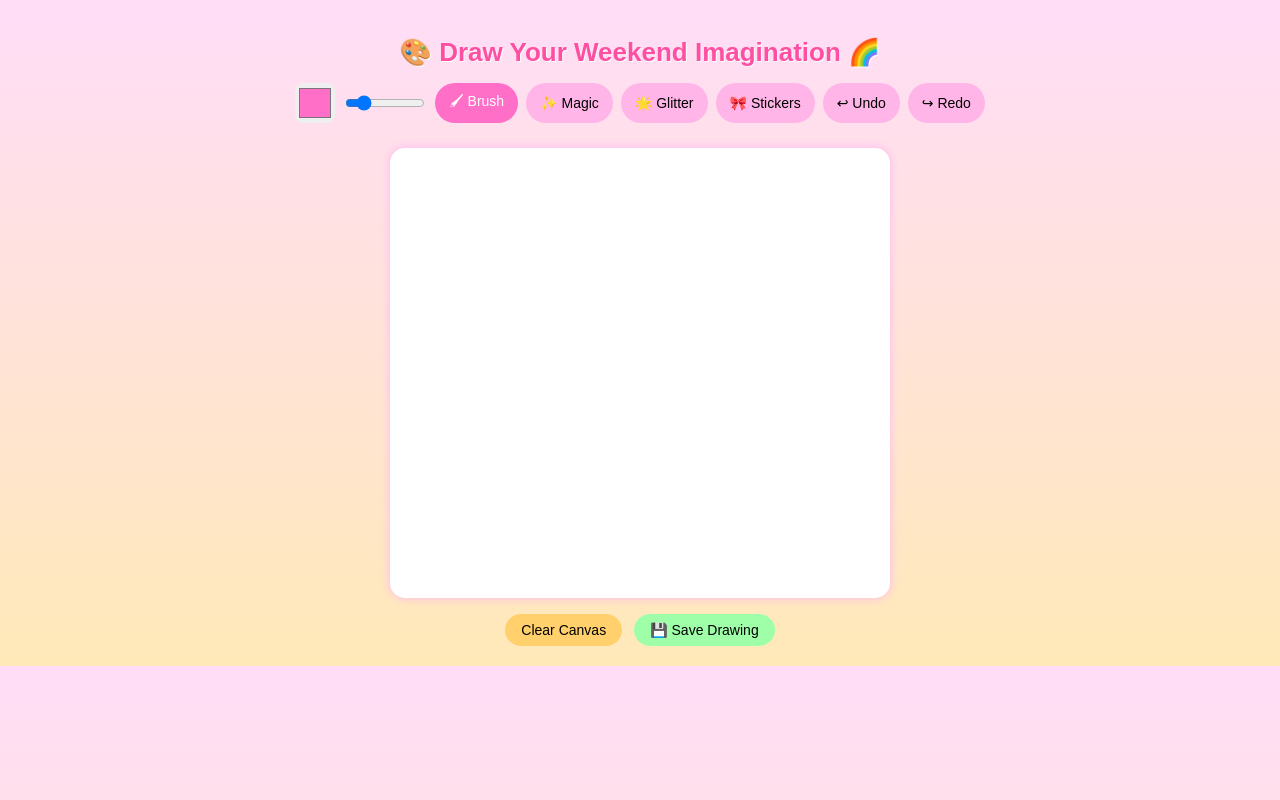
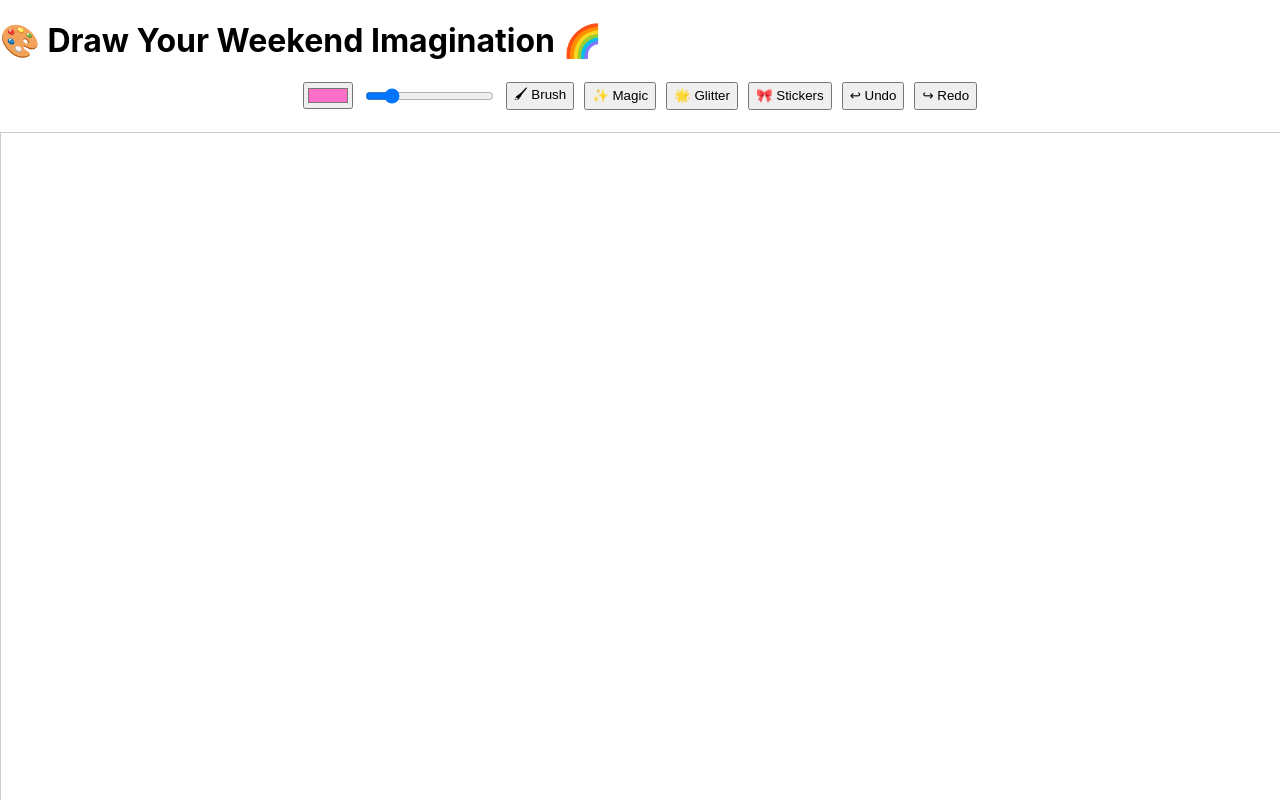
Before and after one commit to JaiviikMankad/Craft_Your_Thought, a React (Create React App) app: page / in a window 1280 px wide. Shown: the top 800 px of the page. Built offline with nearby package versions, Linux system fonts and the light colour scheme.

Commit message:
Update App.css

```diff
--- a/src/App.css
+++ b/src/App.css
@@ -1,132 +1,42 @@
-body {
-  background: linear-gradient(#ffddf8, #ffe9b8);
-  font-family: "Poppins", sans-serif;
-  margin: 0;
-  padding: 0;
-}
-
-.draw-container {
-  text-align: center;
-  padding: 20px;
-}
-
-.title {
-  font-size: 26px;
-  font-weight: 700;
-  color: #ff4fa3;
-  margin-bottom: 15px;
-  text-shadow: 1px 1px #fff;
-}
-
 .canvas {
-  background: white;
-  border-radius: 15px;
-  box-shadow: 0 0 10px #ffb7ef;
-  margin-top: 15px;
-  touch-action: none;
+  touch-action: none; /* needed to allow finger drawing */
+  border: 1px solid #ccc;
+  margin-top: 10px;
+  width: 100%;
 }
 
 .toolbar {
   display: flex;
   flex-wrap: wrap;
-  gap: 8px;
+  gap: 10px;
   justify-content: center;
-  margin-bottom: 10px;
+  margin-bottom: 12px;
 }
 
-.toolbar button {
-  background: #ffb5e8;
-  border: none;
-  padding: 8px 14px;
-  border-radius: 20px;
-  font-size: 14px;
-  cursor: pointer;
-  transition: 0.2s;
+.bottom-buttons {
+  margin-top: 15px;
+  display: flex;
+  gap: 12px;
+  justify-content: center;
+  flex-wrap: wrap;
 }
 
-.toolbar button:hover {
-  transform: scale(1.05);
-  background: #ff9ad9;
-}
-
-.toolbar button.active {
-  background: #ff6ec7;
-  color: white;
-}
-
-.color-picker {
-  width: 40px;
-  height: 40px;
-  border-radius: 8px;
-  border: none;
-}
-
-.slider {
-  width: 80px;
+.draw-container {
+  padding-bottom: 80px; /* keeps bottom buttons visible */
 }
 
 .sticker-panel {
   display: flex;
   justify-content: center;
-  gap: 12px;
+  gap: 20px;
   margin-bottom: 10px;
 }
 
 .sticker {
   font-size: 32px;
   cursor: pointer;
-  transition: transform 0.2s;
-}
-
-.sticker:hover {
-  transform: scale(1.3);
 }
 
 .sticker.selected {
-  transform: scale(1.3);
-  filter: drop-shadow(0 0 5px #ff69c4);
+  transform: scale(1.2);
 }
-
-.bottom-buttons {
-  margin-top: 12px;
-  display: flex;
-  justify-content: center;
-  gap: 12px;
-}
-
-.reset-btn,
-.save-btn {
-  padding: 8px 16px;
-  border: none;
-  border-radius: 20px;
-  background: #ffd06b;
-  cursor: pointer;
-  transition: 0.2s;
-  font-size: 14px;
-}
-
-.reset-btn:hover,
-.save-btn:hover {
-  background: #ffca4d;
-  transform: scale(1.05);
-}
-
-.save-btn {
-  background: #9fffa9;
-}
-
-.save-btn:hover {
-  background: #7cff85;
-}
-
-/* Mobile */
-@media (max-width: 480px) {
-  .toolbar button {
-    font-size: 12px;
-    padding: 6px 10px;
-  }
-
-  .title {
-    font-size: 23px;
-  }
-}
```
